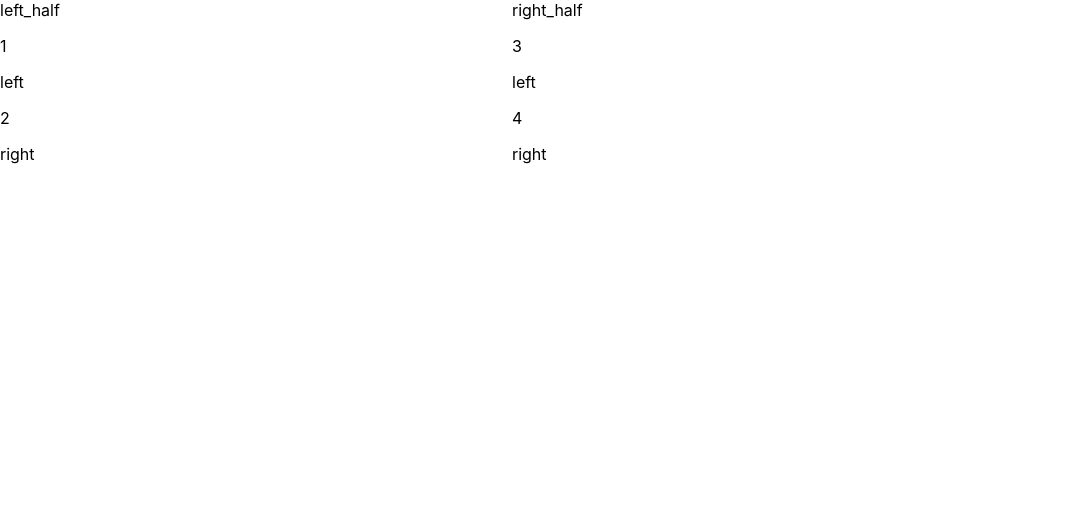
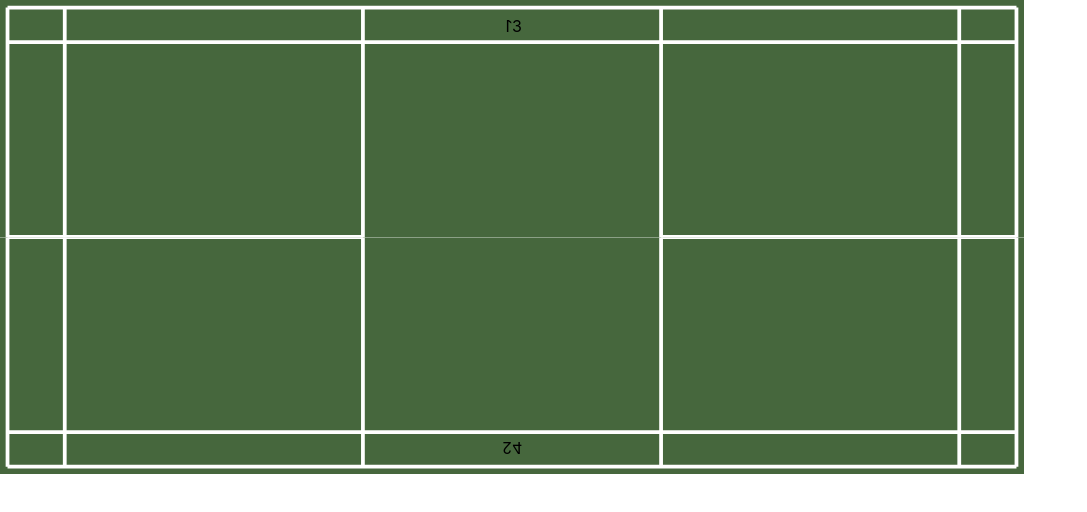
Before and after one commit to victor77dev/badminton-scoreboard, a React (Create React App) app: page / in a window 1280 px wide. Shown: the top 512 px of the page, without its empty margins (0-1087 px from the left). Built offline with nearby package versions, Linux system fonts and the light colour scheme.

Commit message:
Add court svg image

```diff
--- a/src/features/court/components/half-court/index.module.scss
+++ b/src/features/court/components/half-court/index.module.scss
@@ -1,8 +1,6 @@
 .half_court {
   display: flex;
   flex-direction: column;
-  min-width: 1rem;
-  width: 50%;
-  min-height: 2rem;
-  height: 20vh;
+  width: 100%;
+  height: 100%;
 }
--- a/src/features/court/index.module.scss
+++ b/src/features/court/index.module.scss
@@ -1,20 +1,26 @@
 .court {
   display: flex;
   width: 80vw;
+  height: calc(80vw * 315 / 680);
 }
 
-.left_side::after {
-  content: 'left';
+.left_side {
+  background-image: url('images/sub-court.svg');
+  height: 100%;
+  width: 100%;
+  background-repeat: no-repeat;
+  background-size: contain;
 }
 
-.right_side::after {
-  content: 'right';
+.right_side {
+  background-image: url('images/sub-court.svg');
+  height: 100%;
+  width: 100%;
+  background-repeat: no-repeat;
+  background-size: contain;
+  transform: scaleY(-1);
 }
 
-.left_half::before {
-  content: 'left_half';
+.left_half {
+  transform: scaleX(-1);
 }
-
-.right_half::before {
-  content: 'right_half';
-}
```
Also changed, not shown: src/features/court/images/sub-court.svg (added).
